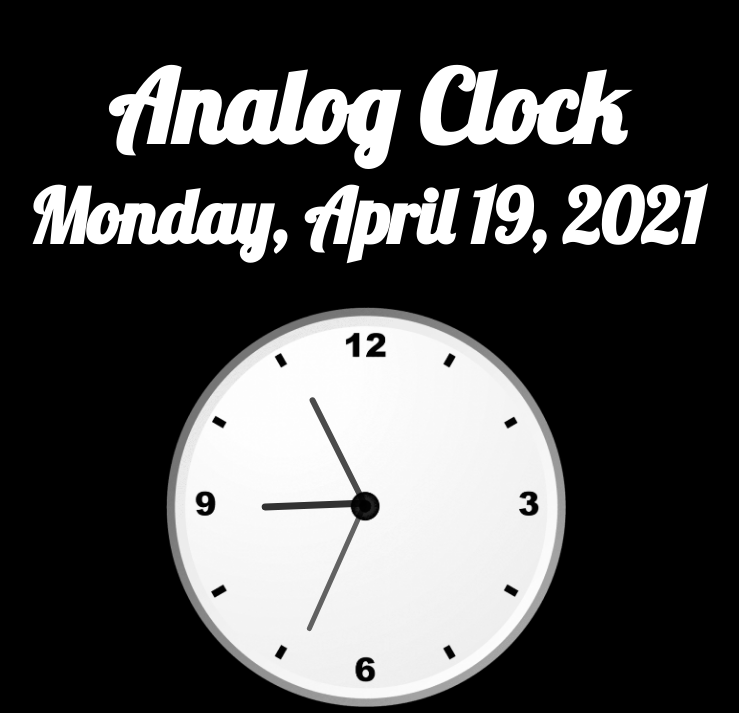
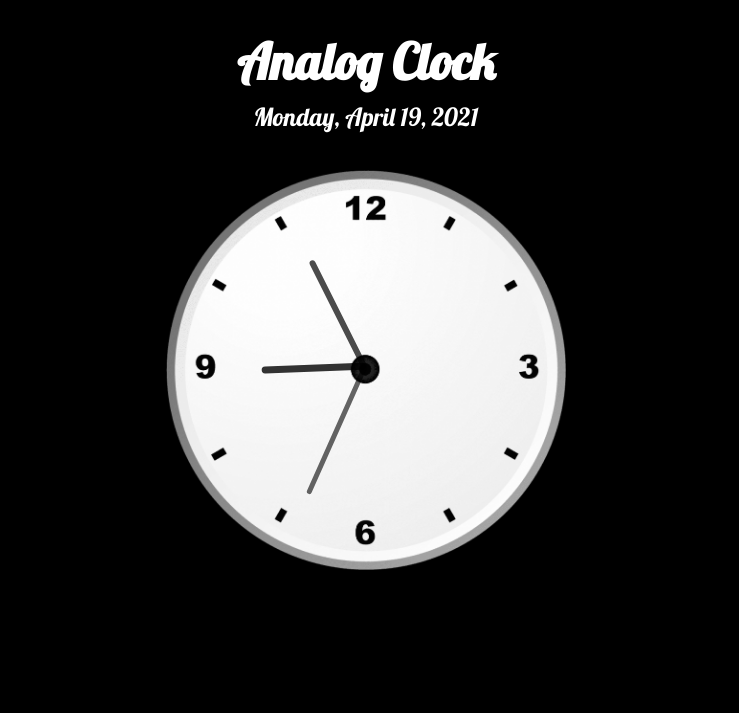
Before and after one commit to rashi-06/analog-clock, a plain HTML site: page index.html in a window 1280 px wide. Shown: the top 713 px of the page, without its empty margins (274-1013 px from the left). Drawn offline with Linux system fonts and the light colour scheme.

Commit message:
Update style.css
Added date , day and title image.

```diff
--- a/style.css
+++ b/style.css
@@ -12,11 +12,19 @@ body{
     width: 100%;
     color: white;
     text-align: center;
-    font-size: 50px;
-    padding: 44px 0px;
-
+    padding: 30px 0px;
 }
 
+.heading h1{
+    font-size: 50px;
+}
+
+
+#date{
+    font-size: 25px;
+    padding: 8px 0px;
+    font-weight: 300;
+}
 #clockContainer{
     position: relative;
     top: 45%;
```
